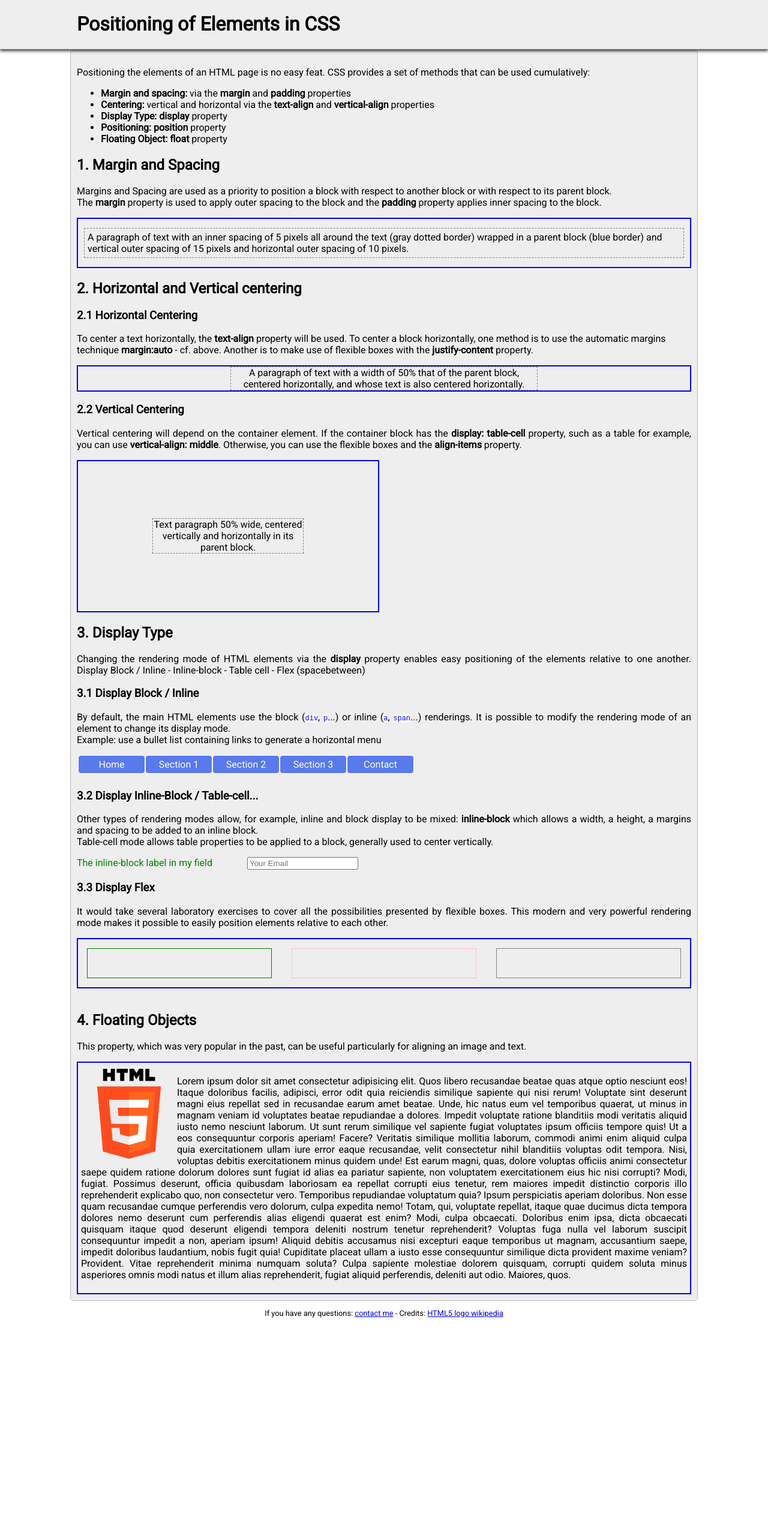
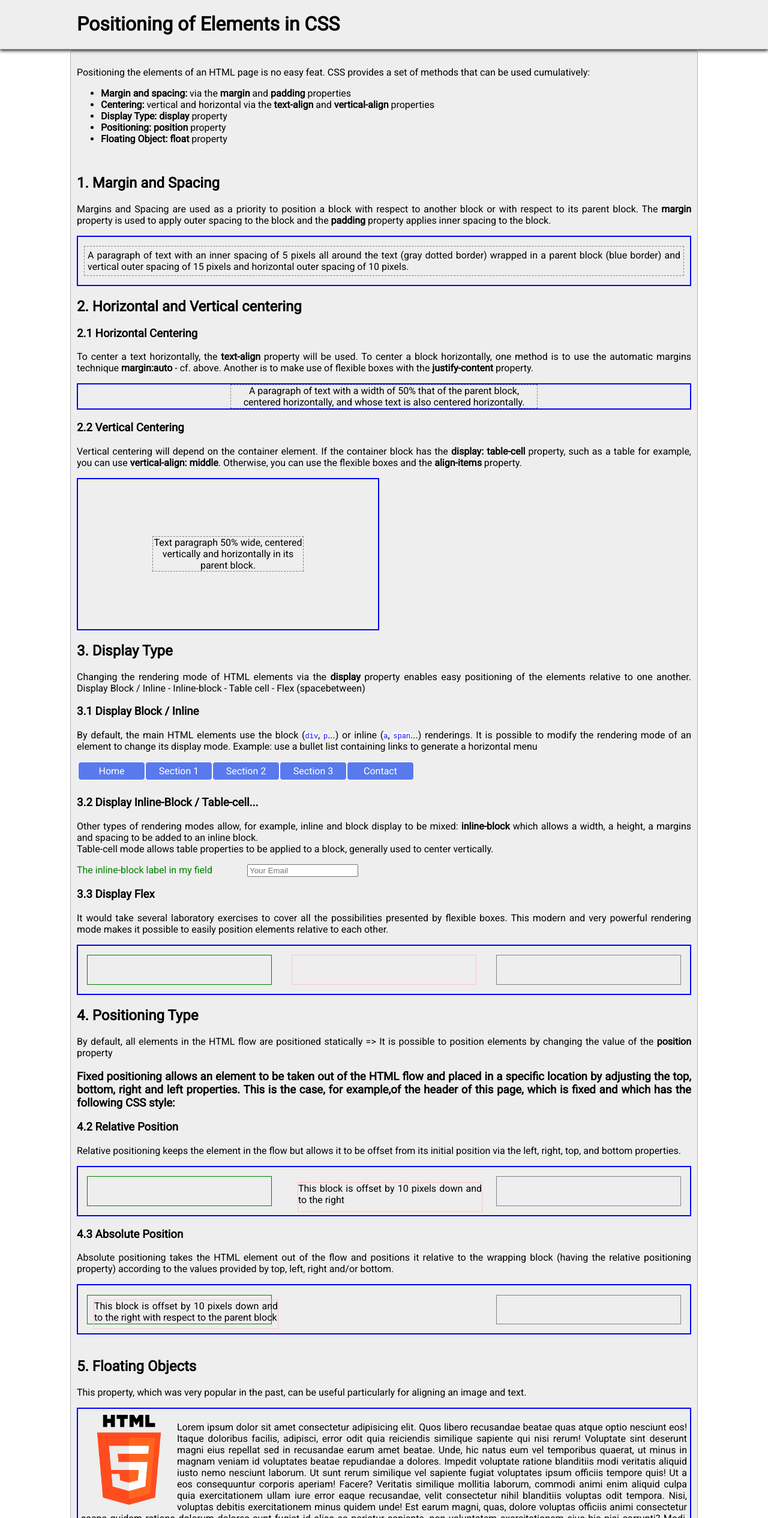
Before and after one commit to justhulaanmo/Final-Term-Laboratory-Activity-4, a plain HTML site: page FUERZAS_SARONG-Lab4/index.html in a window 1280 px wide. Shown: the top 2531 px of the page at 60% size. Before the commit the page ends 2197 px from the top, so only its background shows below. Drawn offline with Linux system fonts and the light colour scheme.

Commit message:
Update index.html

```diff
--- a/FUERZAS_SARONG-Lab4/index.html
+++ b/FUERZAS_SARONG-Lab4/index.html
@@ -30,13 +30,13 @@
                 <li><b>Floating Object: float</b> property</li>
             </ul>
 
-            <article>
+            <article class="marginTop50">
                 <h2><b>1. Margin and Spacing</b></h2>
-                <p>Margins and Spacing are used as a priority to position a block with respect to another block or with respect to its parent block.<br>
+                <p class="pre" class="marginBot20"> Margins and Spacing are used as a priority to position a block with respect to another block or with respect to its parent block.
                 The <b>margin</b> property is used to apply outer spacing to the block and the <b>padding</b> property applies inner spacing to the block.</p>
                 <div style="border: 2px solid blue;">
-                    <p style="margin: 15px 10px; padding: 5px; border: 1px dashed grey;">
-                        A paragraph of text with an inner spacing of 5 pixels all around the text (gray dotted border) wrapped in a parent block (blue border) and <br>
+                    <p class="pre" style="margin: 15px 10px; padding: 5px; border: 1px dashed grey;">
+                        A paragraph of text with an inner spacing of 5 pixels all around the text (gray dotted border) wrapped in a parent block (blue border) and
                         vertical outer spacing of 15 pixels and horizontal outer spacing of 10 pixels.
                     </p>
                 </div>
@@ -45,7 +45,7 @@
             <article>
                 <h2>2. Horizontal and Vertical centering</h2>
                 <h3>2.1 Horizontal Centering</h3>
-                <p>To center a text horizontally, the <b>text-align</b> property will be used. To center a block horizontally, one method is to use the automatic margins<br>
+                <p class="pre">To center a text horizontally, the <b>text-align</b> property will be used. To center a block horizontally, one method is to use the automatic margins
                 technique <b>margin:auto</b> - cf. above. Another is to make use of flexible boxes with the <b>justify-content</b> property.</p>
                 <div style="border: 2px solid blue;">
                     <p style="text-align: center; width: 50%; margin: auto; border: 1px dashed gray;">
@@ -54,7 +54,8 @@
                 </div>
 
                 <h3>2.2 Vertical Centering</h3>
-                <p>Vertical centering will depend on the container element. If the container block has the <b>display: table-cell</b> property, such as a table for example, you can use <b>vertical-align: middle</b>. Otherwise, you can use the flexible boxes and the <b>align-items</b> property.</p>
+                <p class="pre">Vertical centering will depend on the container element. If the container block has the <b>display: table-cell</b> property, such as a table for example, you can use <b>vertical-align: middle</b>. Otherwise, you can use
+                    the flexible boxes and the <b>align-items</b> property.</p>
                 <div style="border: 2px solid blue; height: 250px; width: 500px; display: flex; align-items: center; justify-content: center;">
                     <p style="text-align: center; width: 50%; border: 1px dashed gray;">
                         Text paragraph 50% wide, centered vertically and horizontally in its parent block.
@@ -64,14 +65,14 @@
 
             <article>
                 <h2>3. Display Type</h2>
-                <p>Changing the rendering mode of HTML elements via the <b>display</b> property enables easy positioning of the elements relative to one another.
+                <p class="pre">Changing the rendering mode of HTML elements via the <b>display</b> property enables easy positioning of the elements relative to one another.
                 Display Block / Inline - Inline-block - Table cell - Flex (spacebetween)</p>
 
                 <h3>3.1 Display Block / Inline</h3>
-                <p>By default, the main HTML elements use the block (<code>div</code>, <code>p</code>...) or inline (<code>a</code>, <code>span</code>...) renderings. It is possible to modify the rendering mode of an element to change its display mode.<br>
+                <p class="pre">By default, the main HTML elements use the block (<code>div</code>, <code>p</code>...) or inline (<code>a</code>, <code>span</code>...) renderings. It is possible to modify the rendering mode of an element to change its display mode.
                     Example: use a bullet list containing links to generate a horizontal menu</p>
                 <nav>
-                    <ul class="menu">
+                    <ul class="menu li a">
                         <li><a href="#">Home</a></li>
                         <li><a href="#">Section 1</a></li>
                         <li><a href="#">Section 2</a></li>
@@ -101,9 +102,41 @@
 
             </article>
 
+            <article>
+                <h2>4. Positioning Type</h2>
+                <p class="pre">By default, all elements in the HTML flow are positioned statically =><b><position:static></position:static></b>
+                It is possible to position elements by changing the value of the <b>position</b> property</p>
+
+                <h3 class="header.header-fix>4.1 Fixed Position</h3>
+                    <p">Fixed positioning allows an element to be taken out of the HTML flow and  placed in a specific location by adjusting the top, bottom, right and left
+                    properties. This is the case, for example,of the header of this page, which is fixed and which has the following CSS style:</p>
+
+                <h3>4.2 Relative Position</h3>
+                    <p">Relative positioning keeps the element in the flow but allows it to be offset from its initial position via the left, right, top, and bottom properties.</p>
+
+                <div style="display:flex; justify-content: space-between; border: 2px solid blue; height: 80px;">
+                    <div style="width: 30%; margin: 1.5%; border: 1px solid green;"></div>
+                    <div style="width: 30%; margin: 1.5%; border: 1px solid pink; position: relative; top: 10px; left: 10px;"> This block is offset by 10 pixels
+                        down and to the right</div>
+                    <div style="width: 30%; margin: 1.5%; border: 1px solid gray;"></div>
+                </div>
+
+                <h3>4.3 Absolute Position</h3>
+                    <p>Absolute positioning takes the HTML element out of the flow and positions it relative to the wrapping block (having the relative positioning
+                    property) according to the values provided by top, left, right and/or bottom.</p>
+
+                <div style="display:flex; justify-content: space-between; border: 2px solid blue; height: 80px; position: relative;">
+                    <div style="width: 30%; margin: 1.5%; border: 1px solid green;"></div>
+                    <div style="width: 30%; margin: 1.5%; border: 1px solid pink; position: relative; top: 8px; right: 330px;"> This block is offset by 10 pixels
+                        down and to the right with respect to the parent block</div>
+                    <div style="width: 30%; margin: 1.5%; border: 1px solid gray;"></div>
+                </div>
+
+            </article>
+
              <article>
                 <br>
-                <h2>4. Floating Objects</h2>
+                <h2>5. Floating Objects</h2>
                 <p>This property, which was very popular in the past, can be useful particularly for aligning an image and text.</p>
                 <div style="border: 2px solid blue; padding: 5px;">
                     <img src="images/html5.png" style="float:left; width: 150px; padding: 5px;" alt="HTML5 Logo">
```
